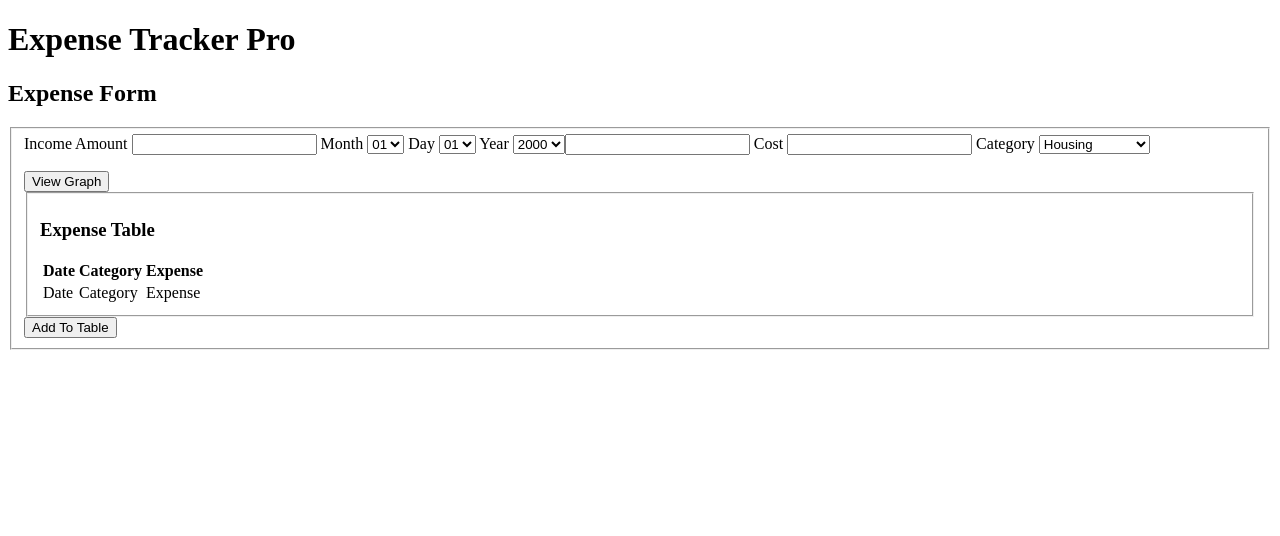
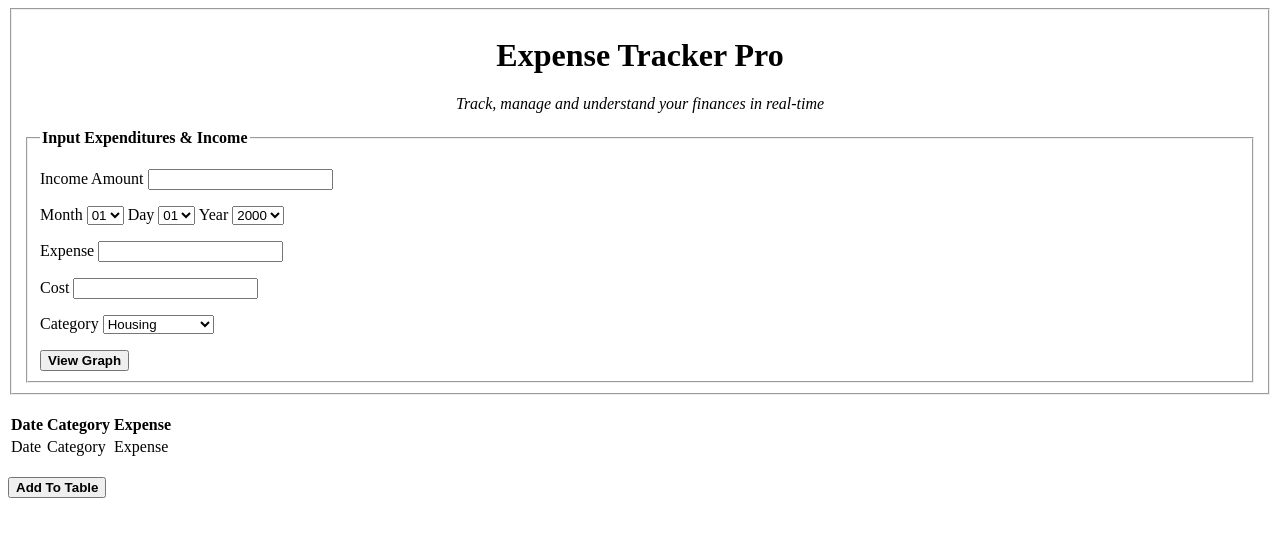
Before and after one commit to farhadahmed/expense_tracker, a plain HTML site: page public/index.html in a window 1280 px wide. Drawn offline with Linux system fonts and the light colour scheme.

Commit message:
updates - some formatting etc

```diff
--- a/public/index.html
+++ b/public/index.html
@@ -1,22 +1,26 @@
 <!DOCTYPE html>
-
 <html>
+<html lang="en">
 <head>
+  <meta charset="UTF-8">
   <title>Expense Tracker Pro</title>
   <link rel='stylesheet' type='text/css' 'href="css/main.css'>
   <link href='' rel='stylesheet' type='text/css'>
 </head>
 <body>
-  <h1>Expense Tracker Pro</h1>
    <div id="expense-form">
-      <h2>Expense Form</h2>
+    <fieldset>
+    <h1><center>Expense Tracker Pro</center></h1>
+    <p><center><em>Track, manage and understand your finances in real-time</em></center></p>
+    <fieldset>
+      <legend><strong>Input Expenditures & Income</strong></legend>
+    <div id='expense-form'>
+    <form id='expenseForm'>
+<!-- <label for="#fmDate">Date</label> -->
+    <p><label for='fmIncome'>Income Amount</label>
+    <input name='fmIncome' type='text'></p>
 
-  <form id='expenseForm'>
-    <fieldset>
-    <label for='fmIncome'>Income Amount</label>
-    <input name='fmIncome' type='text'>
-<!-- <label for="#fmDate">Date</label> -->
-    <label for='fmMonth'>Month</label>
+    <p><label for='fmMonth'>Month</label>
     <select name='fmMonth'>
         <option value='01'>01</option>
         <option value='02'>02</option>
@@ -83,14 +87,15 @@
         <option value='2013'>2013</option>
         <option value='2014'>2014</option>
         <option value='2015'>2015</option>
+      </select></p>
 
-    <label for='fmExpense'>Expense</label>
-    <input name='fmExpense' type='text'>
+    </p><label for='fmExpense'>Expense</label>
+    <input name='fmExpense' type='text'></p>
 
-    <label for='fmCost'>Cost</label>
-    <input name='fmCost' type='text'>
-<!--Drop Down-->
-    <label for='fmCategory'>Category</label>
+    <p><label for='fmCost'>Cost</label>
+    <input name='fmCost' type='text'></p>
+
+    <p><label for='fmCategory'>Category</label>
     <select name='fmCategory'>
         <option value='Housing'>Housing</option>
         <option value='Auto'>Auto</option>
@@ -101,16 +106,15 @@
         <option value='Savings'>Savings</option>
         <option value='Medical/Dental'>Medical/Dental</option>
         <option value='Miscellaneous'>Miscellaneous</option>
-      </select>
-    </form>
-
-    <p></p>
-<!--firgure out how to override defalt of the form (stop from refreshing page when button is pushed)-->
-    <button type ='viewGraph'>View Graph</button>
-    <fieldset>
+      </select></p>
+    <button type ='viewGraph'><strong>View Graph</strong></button>
+  </fieldset>
+  </div>
   </form>
-      <h3>Expense Table</h3>
-        <table id='expenseTable'>
+  </br>
+  <div id="table">
+  <!--<h3>Expense Table</h3>-->
+  <table id='expenseTable'>
       <tr class='head'>
         <th>Date</th>
         <th>Category</th>
@@ -121,10 +125,12 @@
         <td id='tdCategory'>Category</td>
         <td id='tdExpense'>Expense</td>
       </tr>
-    </table>
+  </div>
+  </table>
+  </br>
+<!--<a> tag for link-->
+  <button id='tableRender' type='submit'><strong>Add To Table</strong</button>
   </fieldset>
-<!--<a> tag for link-->
-    <button id='tableRender' type='submit'> Add To Table</button>
 
   <footer></footer>
 
```
